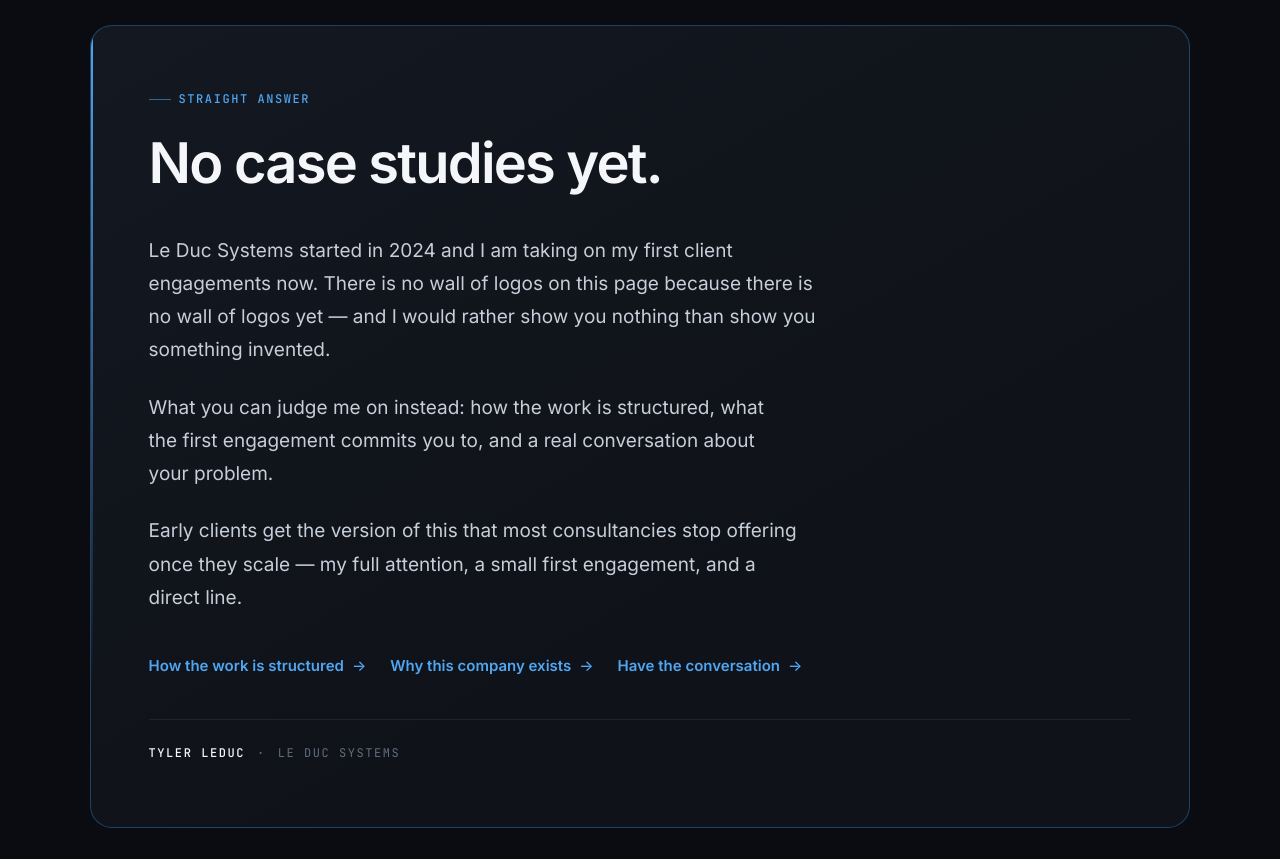
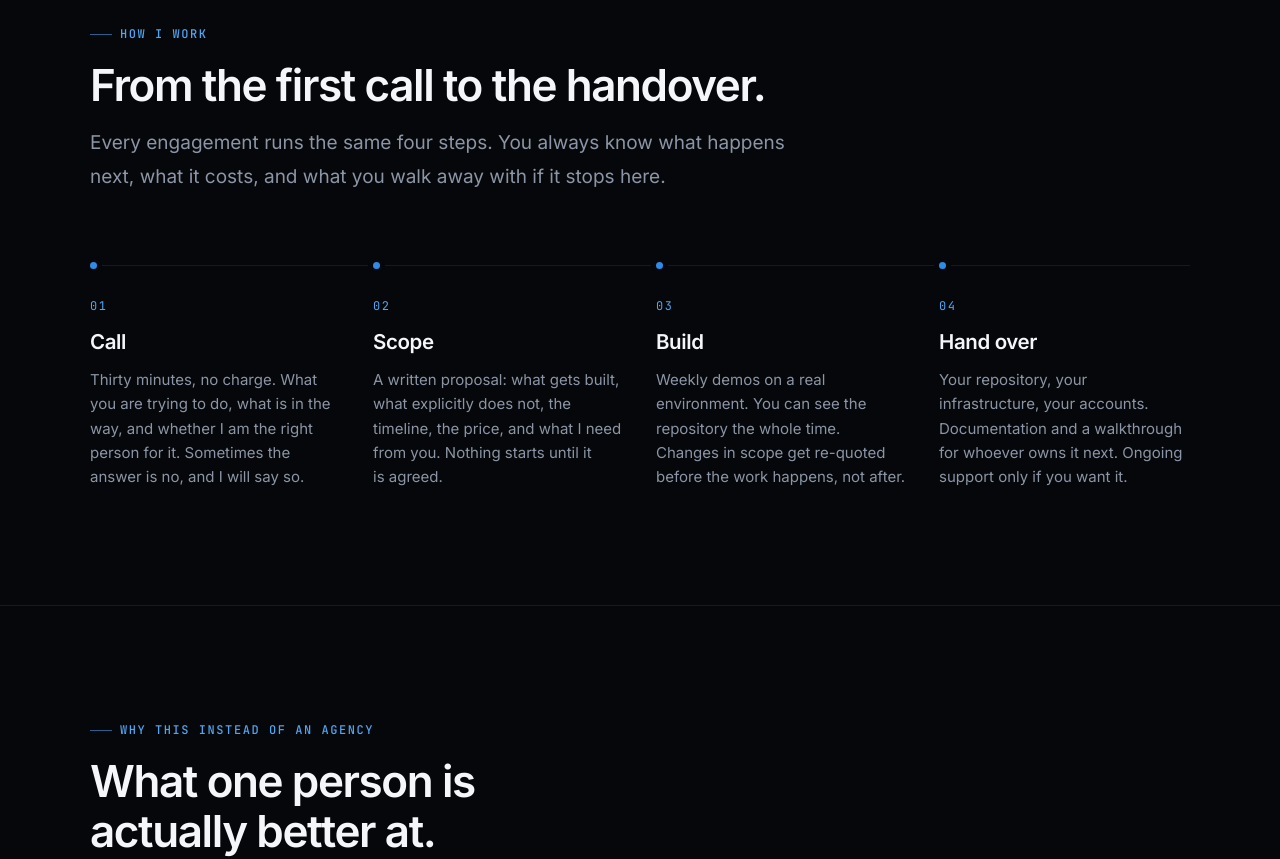
Before and after one commit to Tyler-LeDuc/leducsystems, a React (Create React App) app: page / in a window 1280 px wide. Shown: the part 2260-3119 px from the top of the page. Built offline with nearby package versions, Linux system fonts and the light colour scheme.

Commit message:
Update HomePage.js

```diff
--- a/src/pages/HomePage.js
+++ b/src/pages/HomePage.js
@@ -5,7 +5,6 @@ import Reveal from '../components/Reveal';
 import {
   SITE,
   PILLARS,
-  HONESTY,
   PROCESS,
   DIFFERENTIATORS,
   TECH,
@@ -108,46 +107,6 @@ export default function HomePage() {
               </Reveal>
             ))}
           </div>
-        </div>
-      </section>
-
-      {/* ── The honest section ─────────────────────────────────────────── */}
-      <section className="section section--alt" aria-labelledby="honest-title">
-        <div className="container">
-          <Reveal className="home-honest">
-            <div className="stack stack--lg">
-              <div className="stack">
-                <p className="eyebrow">{HONESTY.eyebrow}</p>
-                <h2 id="honest-title" className="h1 home-honest__title">
-                  {HONESTY.title}
-                </h2>
-              </div>
-
-              <div className="home-honest__body">
-                {HONESTY.body.map((paragraph) => (
-                  <p key={paragraph.slice(0, 40)}>{paragraph}</p>
-                ))}
-              </div>
-
-              <div className="cluster cluster--lg">
-                <Link className="link-arrow" to="/services">
-                  How the work is structured
-                </Link>
-                <Link className="link-arrow" to="/about">
-                  Why this company exists
-                </Link>
-                <Link className="link-arrow" to="/contact">
-                  Have the conversation
-                </Link>
-              </div>
-
-              <p className="home-honest__sign">
-                <strong>{SITE.founder}</strong>
-                <span aria-hidden="true">·</span>
-                {SITE.name}
-              </p>
-            </div>
-          </Reveal>
         </div>
       </section>
 
```
